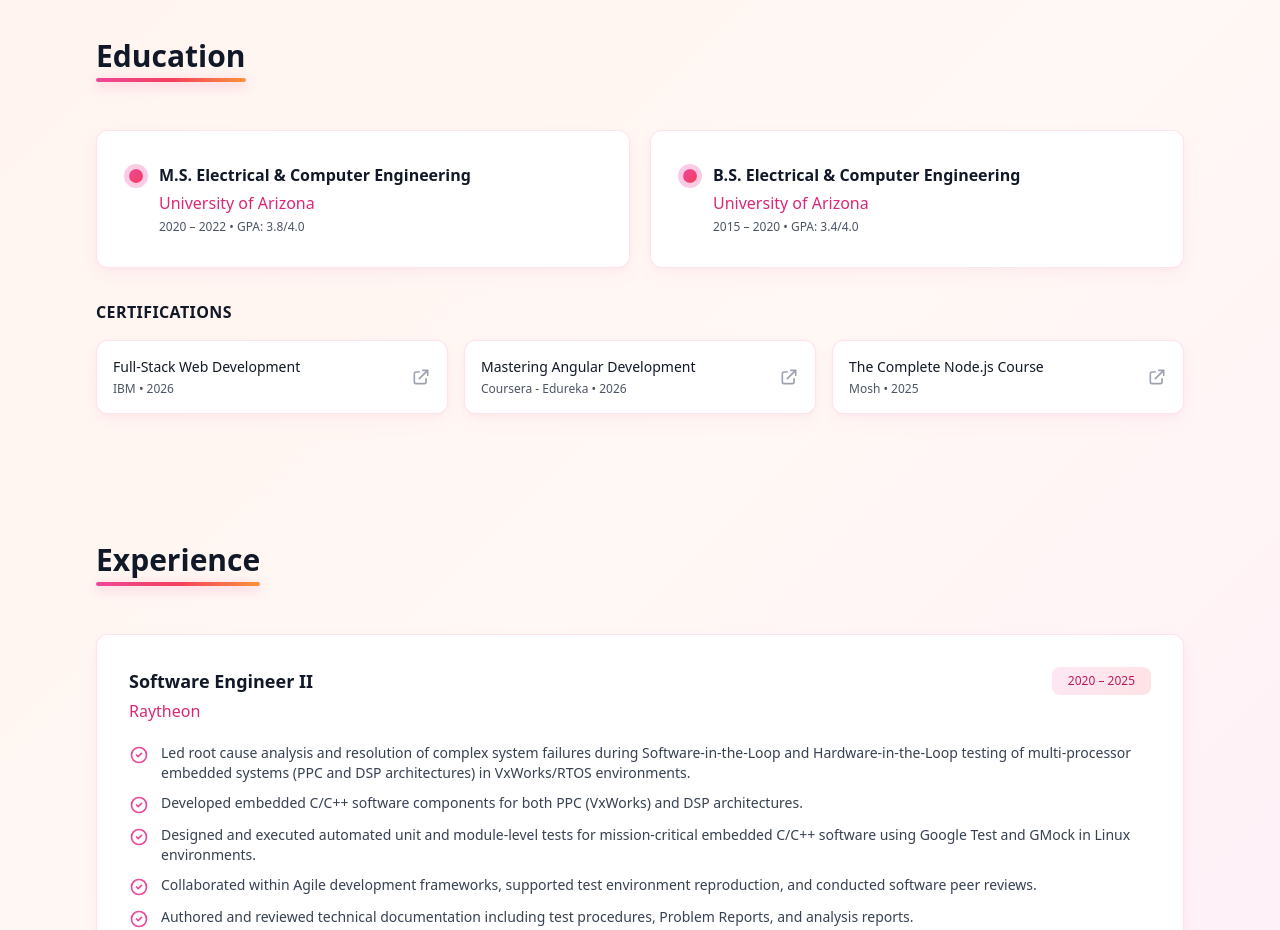
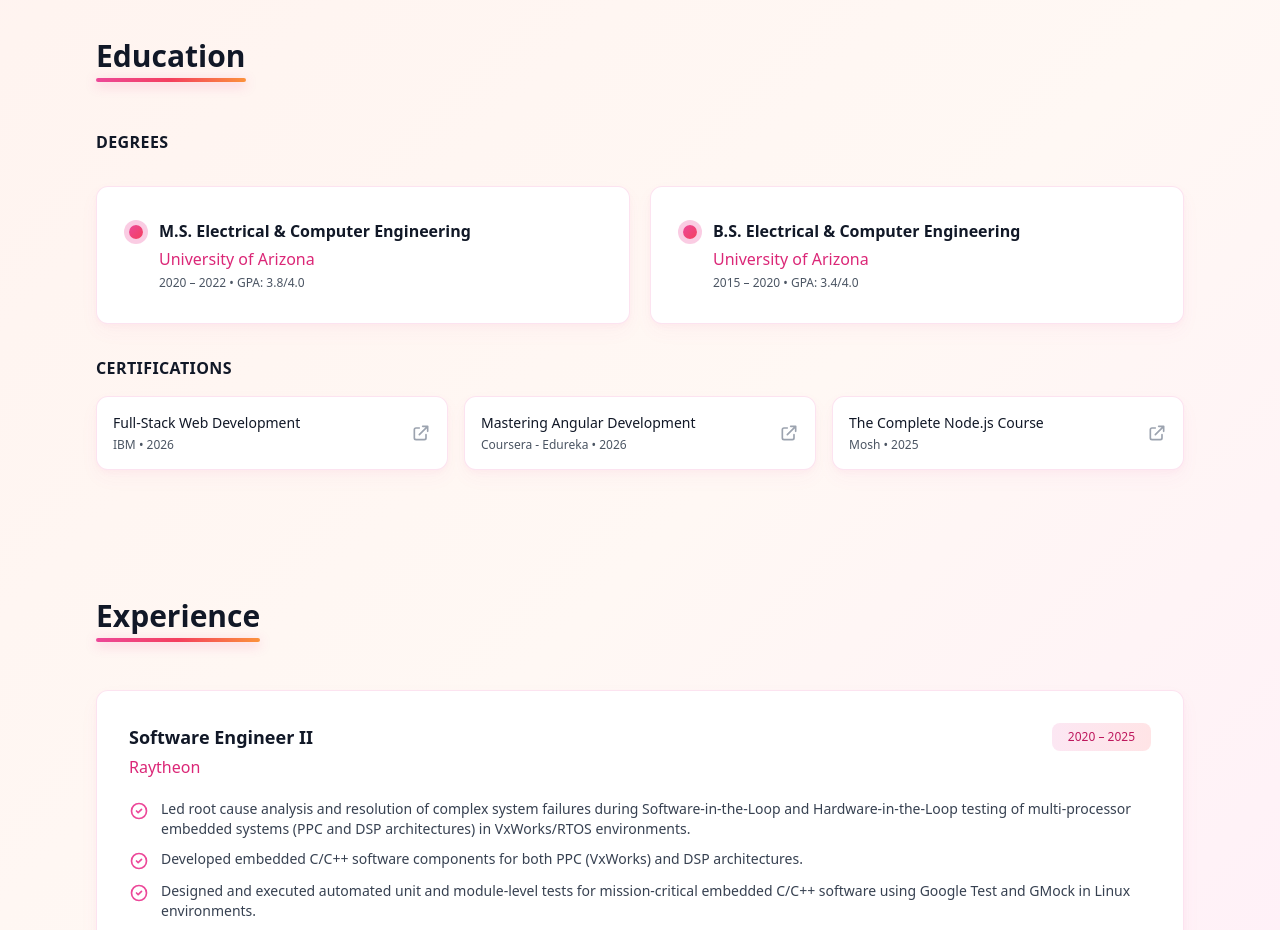
Before and after one commit to ZahraaSadeqProd/Profile, a Next.js app: page / in a window 1280 px wide. Shown: the part 1100-2030 px from the top of the page. Built offline with nearby package versions, Linux system fonts and the light colour scheme.

Commit message:
adding the degrees line

```diff
--- a/src/pages/index.tsx
+++ b/src/pages/index.tsx
@@ -44,6 +44,9 @@ export default function Home() {
       {/* EDUCATION */}
       <section id="education" className="py-12 sm:py-16 scroll-mt-24">
         <h2 className="section-title">Education</h2>
+        <h3 className="text-base font-bold text-gray-900 dark:text-white mt-8 mb-4 uppercase tracking-wide">
+          Degrees
+        </h3>
         <div className="mt-8 grid grid-cols-1 md:grid-cols-2 gap-5">
           <div className="pro-card p-6 sm:p-8">
             <div className="flex items-start gap-4">
```
